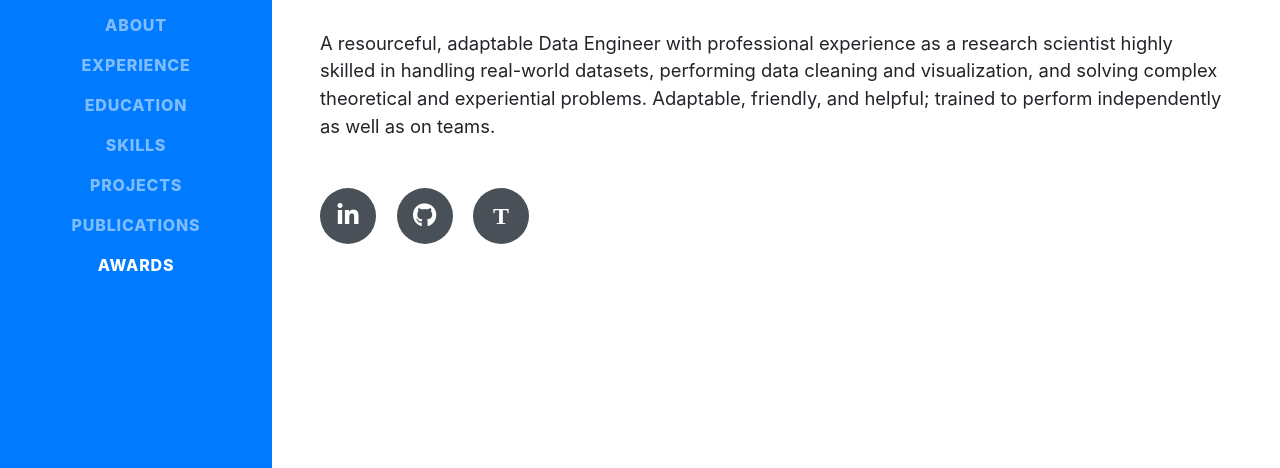
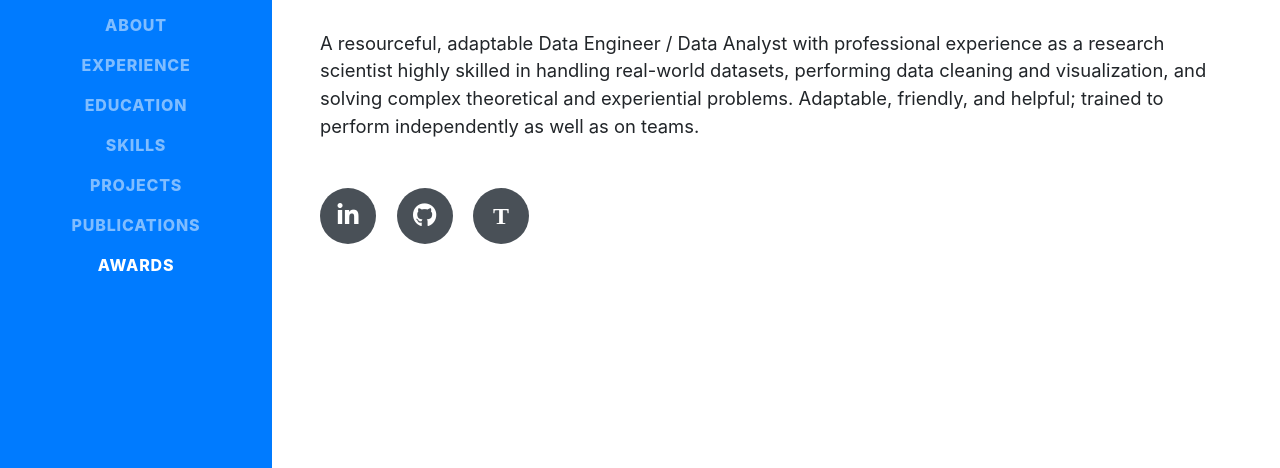
Before and after one commit to nortonlyr/nortonlyr.github.io, a website with bundled scripts: page index.html in a window 1280 px wide. Shown: the part 329-797 px from the top of the page. Built offline with nearby package versions, Linux system fonts and the light colour scheme; a web font is replaced by a local one.

Commit message:
resume updated

```diff
--- a/index.html
+++ b/index.html
@@ -72,7 +72,10 @@
         <div class="subheading mb-5"> Newark - DE 19713  ·
           <a href="mailto:name@email.com">nortonlyr@email.com</a>
         </div>
-        <p class="lead mb-5">A resourceful, adaptable Data Engineer with professional experience as a research scientist highly skilled in handling real-world datasets, performing data cleaning and visualization, and solving complex theoretical and experiential problems. Adaptable, friendly, and helpful; trained to perform independently as well as on teams.</p>
+        <p class="lead mb-5">A resourceful, adaptable Data Engineer / Data Analyst
+          with professional experience as a research scientist highly skilled in handling real-world datasets,
+          performing data cleaning and visualization, and solving complex theoretical and experiential problems.
+          Adaptable, friendly, and helpful; trained to perform independently as well as on teams.</p>
         <div class="social-icons">
           <a href="https://www.linkedin.com/in/yueru-li/">
             <i class="fab fa-linkedin-in"></i>
@@ -304,6 +307,11 @@
                 utilized data extract, transform, load (ETL) by Airflow; included data download from website, preliminary data cleanup,
                   SQL database storage, and Jupyter notebook analysis report; pipeline works via localhost and AWS (EC-2, RDS, S3)</p>
 
+           <i class="fa-li fa fa-credit-card text-warning"></i>
+          <div><a href="https://github.com/nortonlyr/norton_portfolio#Black-Jack-Game">Black Jack Game </a></div>
+            <div> Pycharm + class + Terminal + Unit Testing + Object Oriented Programming </div>
+
+
         </ul>
       </div>
     </section>
```
